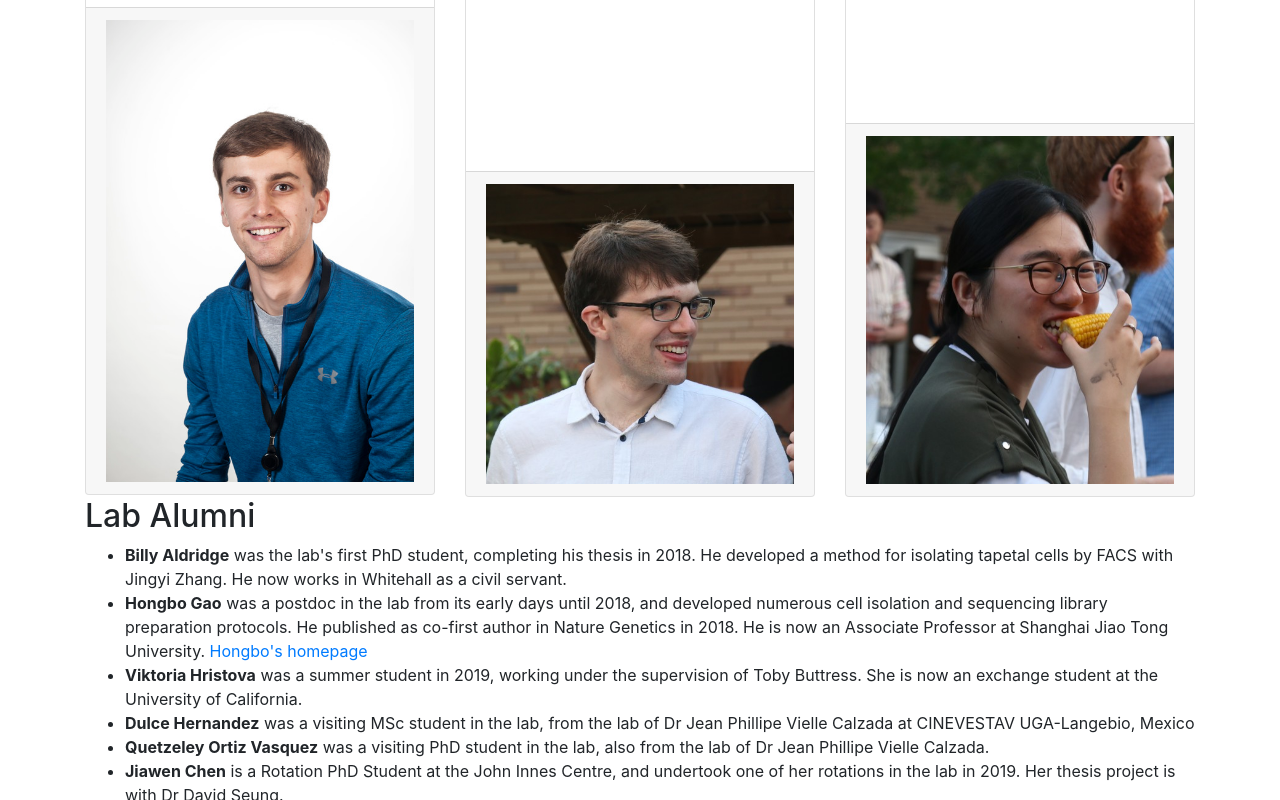
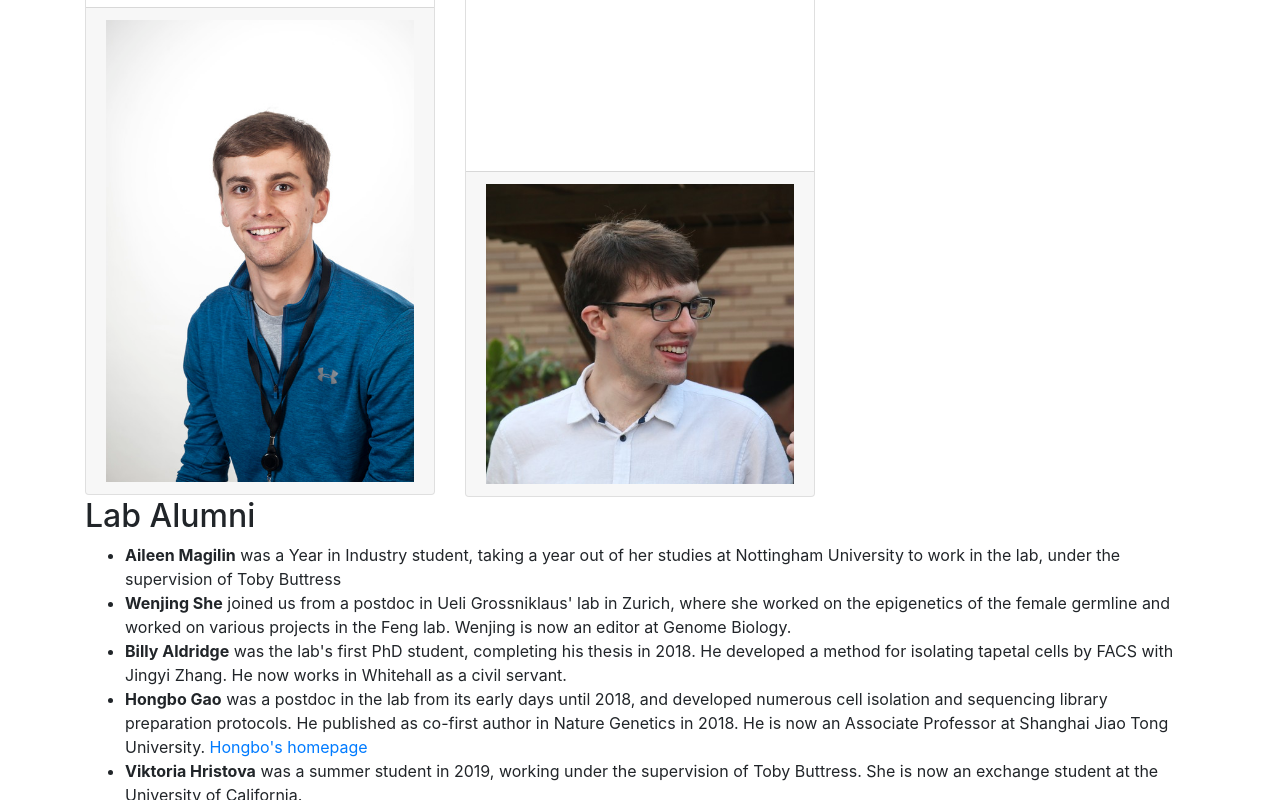
Before and after one commit to martinjvickers/website, a website: page People.html in a window 1280 px wide. Shown: the part 3498-4298 px from the top of the page. Drawn offline with Linux system fonts and the light colour scheme.

Commit message:
Updated alumni

```diff
--- a/People.html
+++ b/People.html
@@ -142,7 +142,7 @@
     </div>
 
     <div class="row">
-      <div class="col-md-4 mb-5">
+      <!--div class="col-md-4 mb-5">
         <div class="card h-100">
           <div class="card-body">
             <h2 class="card-title">Wenjing She</h2>
@@ -152,7 +152,7 @@
             <img src='headshots/Wenjing.jpeg' width="100%">
           </div>
         </div>
-      </div>
+      </div-->
       <div class="col-md-4 mb-5">
         <div class="card h-100">
           <div class="card-body">
@@ -217,7 +217,7 @@
         </div>
       </div>
       <!-- /.col-md-4 -->
-      <div class="col-md-4 mb-5">
+      <!--div class="col-md-4 mb-5">
         <br><br>
         <div class="card h-100">
           <div class="card-body">
@@ -228,13 +228,15 @@
             <img src='headshots/aileen_cropped.jpg' width="100%">
           </div>
         </div>
-      </div>
+      </div-->
     </div>
 
   <div class="row">
     <div class="col-md-12 mb-5">
       <h2>Lab Alumni</h2>
       <ul>
+        <li><strong>Aileen Magilin</strong> was a Year in Industry student, taking a year out of her studies at Nottingham University to work in the lab, under the supervision of Toby Buttress</li>
+        <li><strong>Wenjing She</strong> joined us from a postdoc in Ueli Grossniklaus' lab in Zurich, where she worked on the epigenetics of the female germline and worked on various projects in the Feng lab. Wenjing is now an editor at Genome Biology.</li>
         <li><strong>Billy Aldridge</strong> was the lab's first PhD student, completing his thesis in 2018. He developed a method for isolating tapetal cells by FACS with Jingyi Zhang. He now works in Whitehall as a civil servant.</li>
         <li><strong>Hongbo Gao</strong> was a postdoc in the lab from its early days until 2018, and developed numerous cell isolation and sequencing library preparation protocols. He published as co-first author in Nature Genetics in 2018. He is now an Associate Professor at Shanghai Jiao Tong University. <a href='http://www.agri.sjtu.edu.cn/En/Data/View/5009'>Hongbo's homepage</a></li>
         <li><strong>Viktoria Hristova</strong> was a summer student in 2019, working under the supervision of Toby Buttress. She is now an exchange student at the University of California.</li>
```
